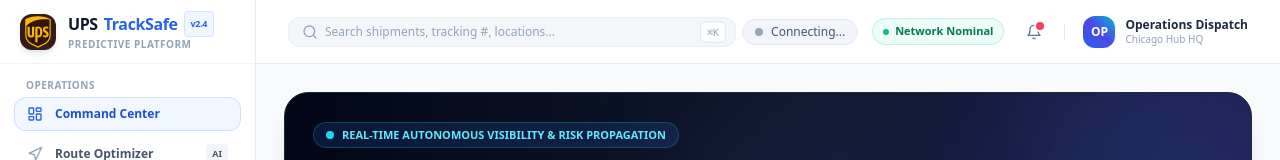
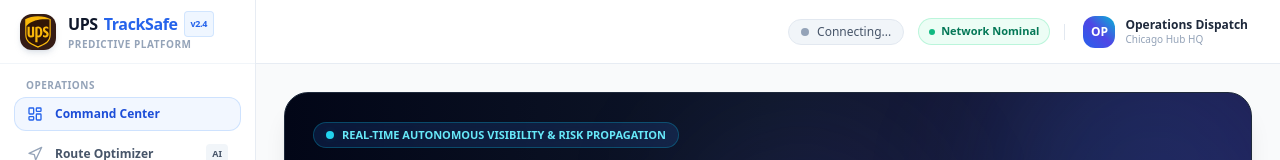
Before and after one commit to sanjay-0618/ups_ship_risk, a React (Vite) app in the folder frontend/: page / in a window 1280 px wide. Shown: the top 160 px of the page. Built offline with nearby package versions, Linux system fonts and the light colour scheme; no server answers.

Commit message:
Remove topbar search and notifications

```diff
--- a/frontend/src/components/common/Layout.tsx
+++ b/frontend/src/components/common/Layout.tsx
@@ -3,7 +3,7 @@
 import {
   LayoutDashboard, Navigation, Package,
   AlertTriangle, Zap, BarChart2, Settings,
-  Search, Bell, Menu, X, ShieldCheck, Activity, Cpu
+  Menu, X, ShieldCheck, Activity, Cpu
 } from 'lucide-react';
 import DataSourceBadge from './DataSourceBadge';
 import upsLogo from '../../assets/ups-logo.svg';
@@ -148,17 +148,6 @@
             >
               <Menu className="w-5 h-5" />
             </button>
-            <div className="relative w-full max-w-md hidden md:block">
-              <Search className="absolute left-3.5 top-1/2 -translate-y-1/2 w-4 h-4 text-slate-400" />
-              <input
-                type="text"
-                placeholder="Search shipments, tracking #, locations..."
-                className="w-full pl-9 pr-12 py-1.5 text-xs bg-slate-100/80 border border-slate-200/60 rounded-xl focus:bg-white focus:border-blue-500 focus:ring-2 focus:ring-blue-100 outline-none transition-all placeholder:text-slate-400"
-              />
-              <span className="absolute right-2.5 top-1/2 -translate-y-1/2 text-[10px] font-mono text-slate-400 border border-slate-200 px-1.5 py-0.5 rounded-md bg-white shadow-2xs">
-                ⌘K
-              </span>
-            </div>
           </div>
 
           <div className="flex items-center space-x-3.5">
@@ -168,11 +157,6 @@
               <span className="w-1.5 h-1.5 rounded-full bg-emerald-500 animate-pulse" />
               <span>Network Nominal</span>
             </div>
-
-            <button className="relative p-2 text-slate-500 hover:text-slate-800 hover:bg-slate-100 rounded-xl transition-colors">
-              <Bell className="w-4 h-4" />
-              <span className="absolute top-1.5 right-1.5 w-2 h-2 bg-rose-500 rounded-full ring-2 ring-white"></span>
-            </button>
 
             <div className="h-4 w-px bg-slate-200" />
 
```
